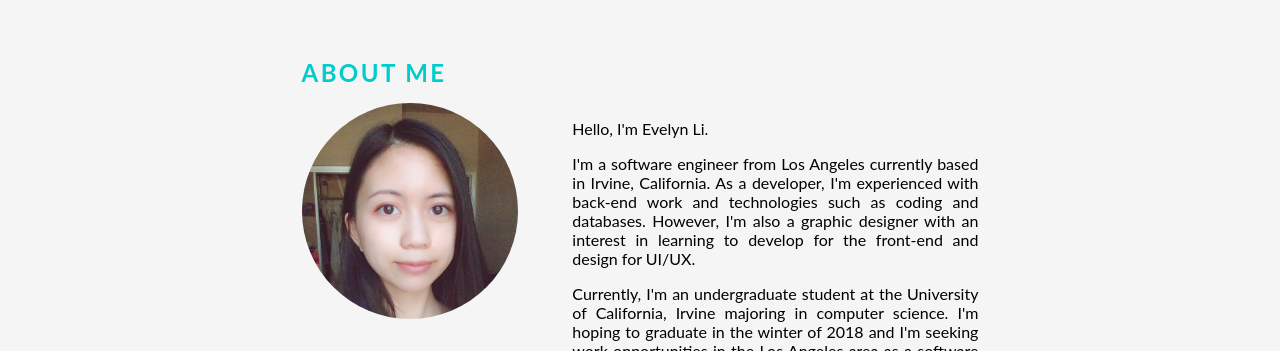
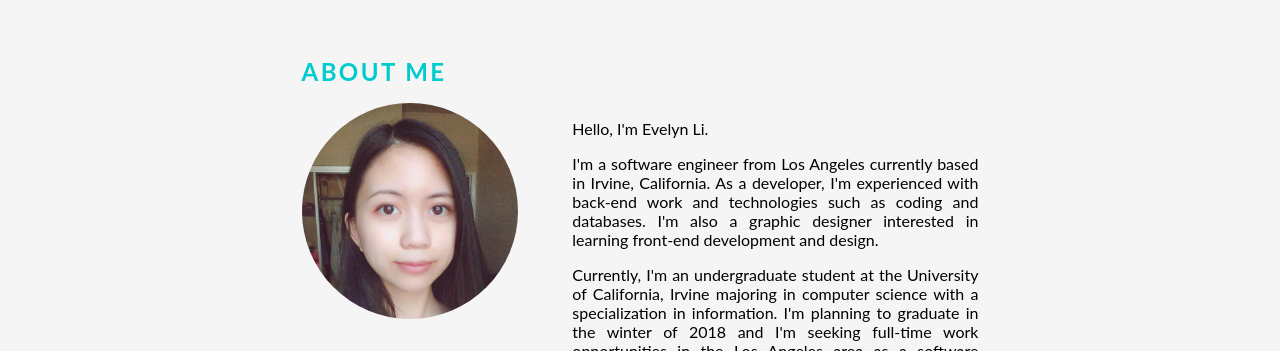
Before and after one commit to lievelyn/lievelyn.github.io, a plain HTML site: page index.html in a window 1280 px wide. Shown: the part 68-419 px from the top of the page. Drawn offline with Linux system fonts and the light colour scheme.

Commit message:
Fixed header blocking anchors

```diff
--- a/index.html
+++ b/index.html
@@ -28,8 +28,8 @@
         <img src="profile.jpg" id="profile-img" /></div>
     <div class="right-info">
         <p>Hello, I'm Evelyn Li.</p>
-        <p>I'm a software engineer from Los Angeles currently based in Irvine, California. As a developer, I'm experienced with back-end work and technologies such as coding and databases. However, I'm also a graphic designer with an interest in learning to develop for the front-end and design for UI/UX.</p>
-        <p>Currently, I'm an undergraduate student at the University of California, Irvine majoring in computer science. I'm hoping to graduate in the winter of 2018 and I'm seeking work opportunities in the Los Angeles area as a software engineer.</p>
+        <p>I'm a software engineer from Los Angeles currently based in Irvine, California. As a developer, I'm experienced with back-end work and technologies such as coding and databases. I'm also a graphic designer interested in learning front-end development and design.</p>
+        <p>Currently, I'm an undergraduate student at the University of California, Irvine majoring in computer science with a specialization in information. I'm planning to graduate in the winter of 2018 and I'm seeking full-time work opportunities in the Los Angeles area as a software engineer, although I'm open to working in other locations.</p>
 
         <a href="mailto:liey1@uci.edu"><i class="fa fa-envelope fa-2x"></i></a>
         <a href="https://linkedin.com/in/evelynyyli"><i class="fa fa-linkedin-square fa-2x"></i></a>
--- a/stylesheet.css
+++ b/stylesheet.css
@@ -45,6 +45,10 @@ a:visited {
 
 a:hover {
     color: teal;
+}
+
+a {
+    padding-top: 12%;
 }
 
 img {
```
